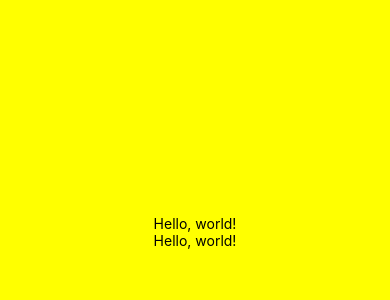
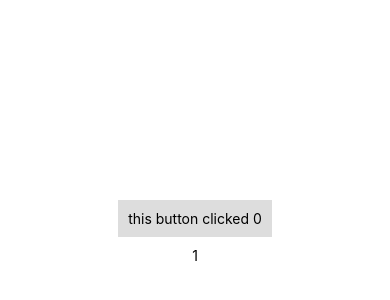
Before and after one commit to chanwoomk1/react_native_learning_first, a React Native app in the folder react_native_learning_first/: screen / in a window 390 px wide. Shown: the part 190-490 px from the top of the page. Built offline with nearby package versions, Linux system fonts and the light colour scheme.

Commit message:
[practice1] useState : counter

```diff
--- a/react_native_learning_first/App.js
+++ b/react_native_learning_first/App.js
@@ -1,18 +1,32 @@
-import React from 'react';
-import {Text, View} from 'react-native';
+import React, {Component,useState} from 'react';
+import {Text, View, TouchableOpacity, StyleSheet} from 'react-native';
 
-const App = () => {
+const App = ()=>{
+  const [count,setCount] = useState(0);
   return (
-    <View
-      style={{
-        flex: 1,
-        justifyContent: 'center',
-        alignItems: 'center',
-        backgroundColor: 'yellow'
-      }}>
-      <Text>Hello, world!</Text>
-      <Text>Hello, world!</Text>
+    <>
+    <View style={styles.container}>
+
+      <TouchableOpacity style={styles.button} onPress={()=>setCount(count+1)}>
+        <Text>this button clicked {count}</Text>
+      </TouchableOpacity>
+      <Text>1</Text>
     </View>
+    </>
   );
-};
+}
+
+const styles = StyleSheet.create({
+  container: {
+    flex: 1,
+    justifyContent: 'center',
+    alignItems: 'center',
+  },
+  button: {
+    alignItems: 'center',
+    backgroundColor: '#DDDDDD',
+    padding: 10,
+    marginBottom: 10,
+  },
+});
 export default App;
```
Also changed, not shown: react_native_learning_first/package.json (+4 -3 lines), 2 other files (tests, documents, lock files or other folders).
